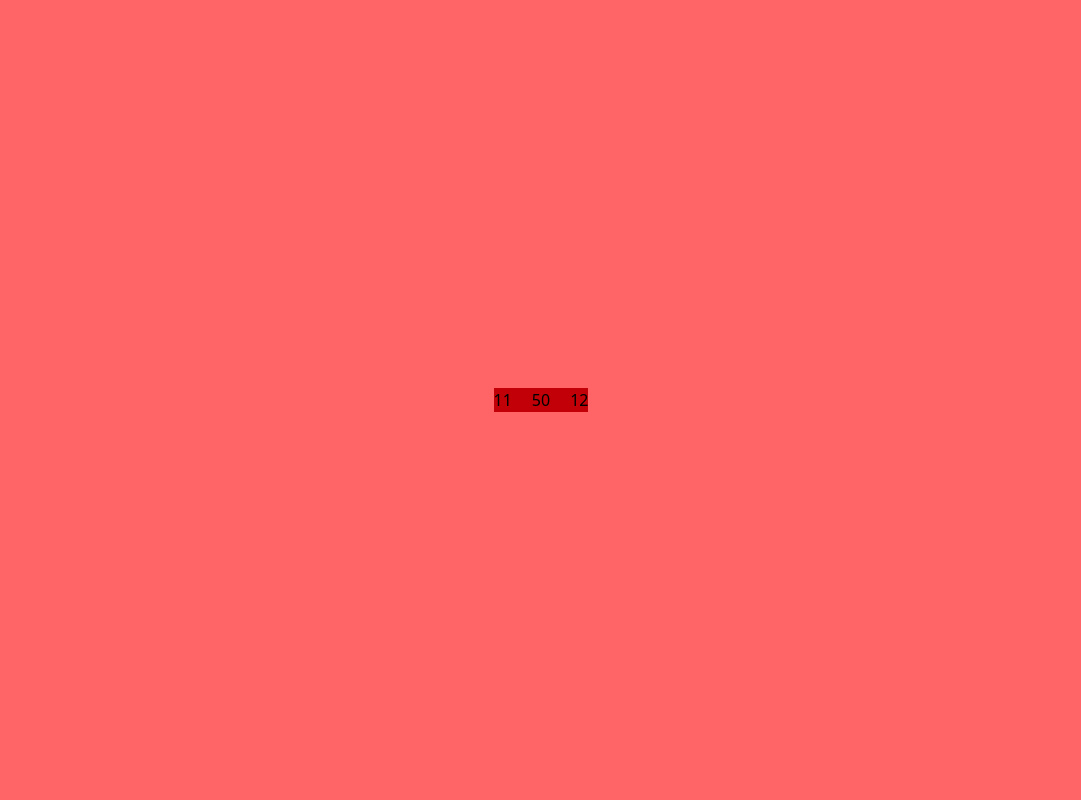
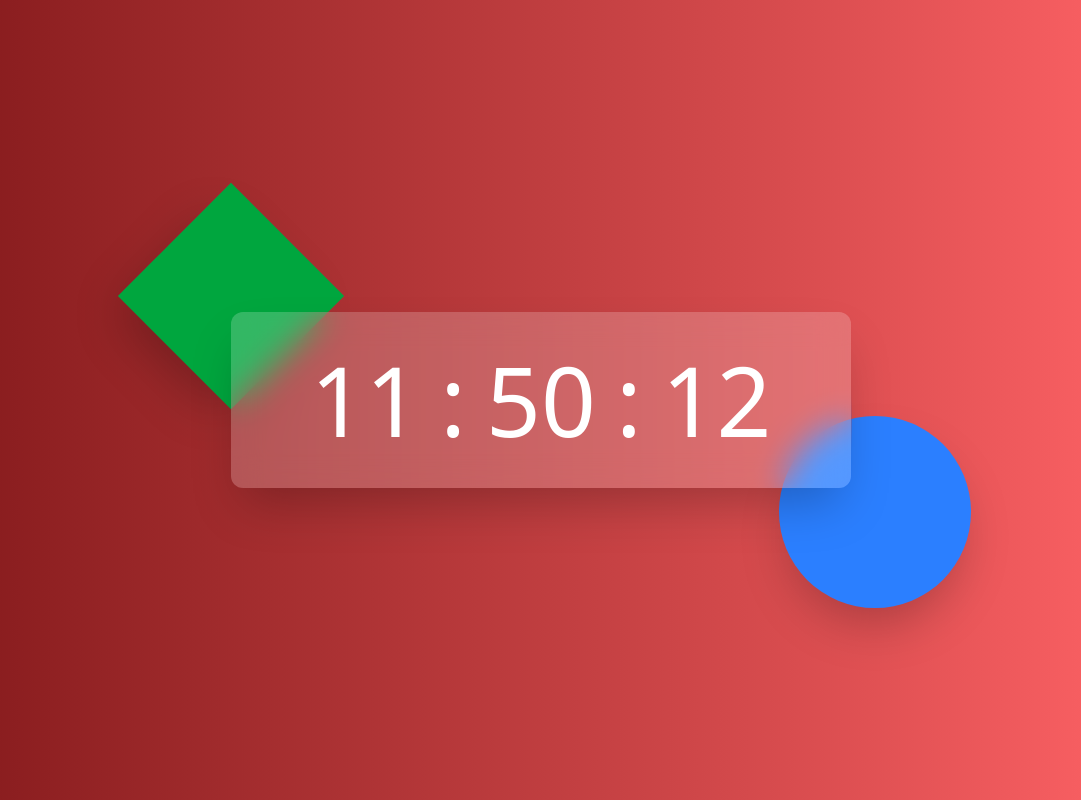
Before and after one commit to aleksi-svaridze/digital-clock, a website built with Vite: page index.html in a window 1280 px wide. Shown: the whole page, without its empty margins (99-1180 px from the left). Built offline with nearby package versions, Linux system fonts and the light colour scheme.

Commit message:
Add styles

```diff
--- a/index.html
+++ b/index.html
@@ -7,12 +7,28 @@
     <link rel="stylesheet" href="./src/style.css" />
     <title>js-clock</title>
   </head>
-  <body class="bg-red-400 flex items-center justify-center h-screen">
-    <div id="clock" class="flex items-center gap-x-5 bg-red-700">
-      <div id="hours"></div>
-      <div id="minutes"></div>
-      <div id="seconds"></div>
+  <body
+    class="bg-linear-to-r from-red-900 to-red-400 flex items-center justify-center h-screen"
+  >
+    <div class="flex items-center justify-center relative p-30 z-10">
+      <div
+        class="absolute left-10 top-6 w-40 h-40 rotate-45 bg-green-600 z-0 shadow-2xl"
+      ></div>
+      <div
+        class="absolute right-0 bottom-0 w-48 h-48 bg-blue-500 z-0 rounded-full shadow-2xl"
+      ></div>
+      <div
+        id="clock"
+        class="flex items-center gap-x-5 shadow-2xl rounded-xl backdrop-blur-lg px-20 py-10 bg-[rgba(255,255,255,0.2)] text-white text-8xl"
+      >
+        <span id="hours"></span>
+        :
+        <span id="minutes"></span>
+        :
+        <span id="seconds"></span>
+      </div>
     </div>
+
     <script type="module" src="/src/main.js"></script>
   </body>
 </html>
```
